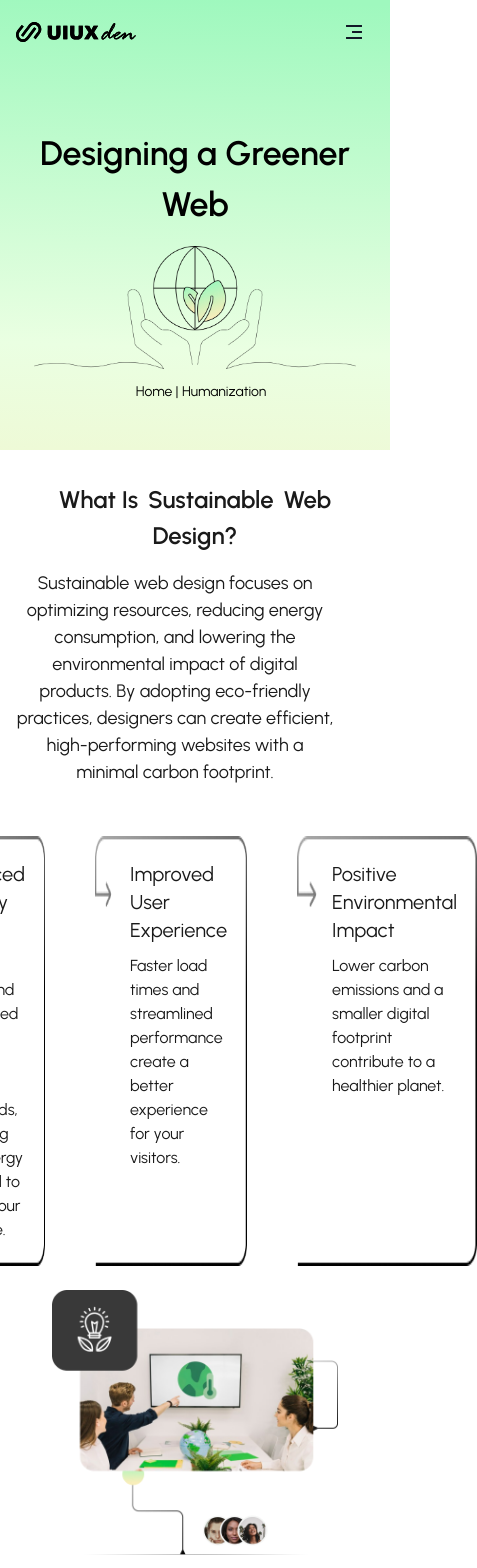
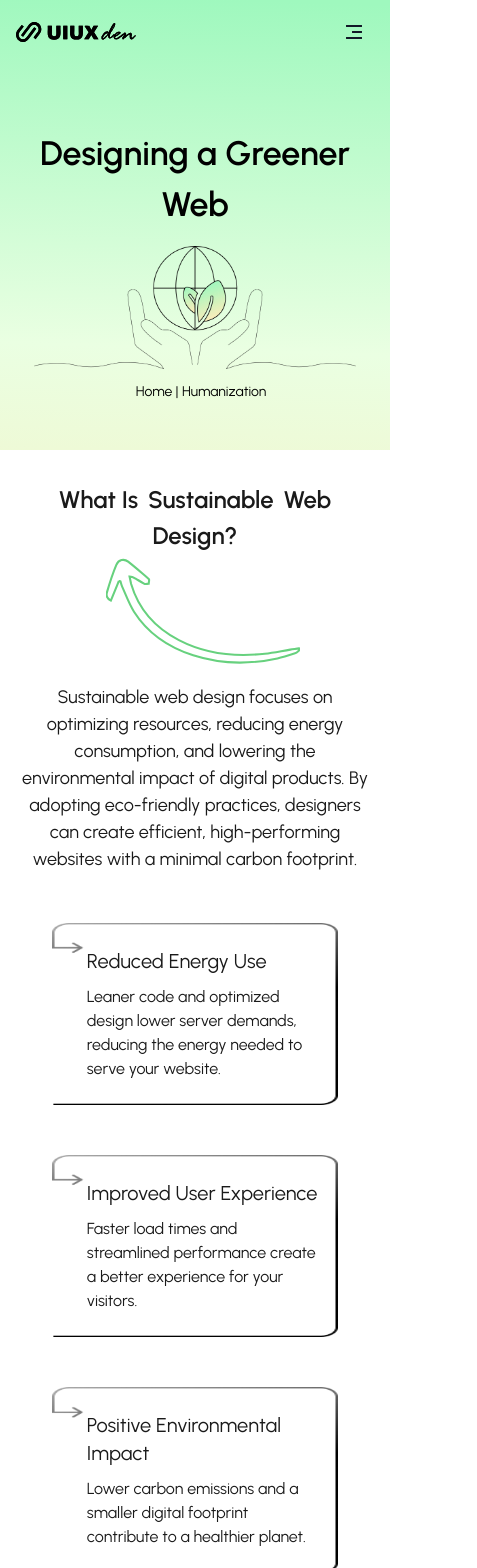
Before and after one commit to rtksng/uiuxden, a React (Vite) app: page /uiuxdenred/sustainable in a window 390 px wide. Shown: the top 1568 px of the page, 477 px wide, since content can reach past the window. Built offline with nearby package versions, Linux system fonts and the light colour scheme.

Commit message:
Sustainability Page

```diff
--- /dev/null
+++ b/src/components/ArrowAnimation.tsx
@@ -0,0 +1,43 @@
+import React from 'react';
+import { useInView } from 'react-intersection-observer';
+import '../index.css';
+
+// Define props type for height and width
+interface ArrowAnimationProps {
+    width?: number; // Optional width
+    height?: number; // Optional height
+    stroke?: number; // Optional height
+    nameOfClass?: string; // Optional height
+}
+
+const ArrowAnimation: React.FC<ArrowAnimationProps> = ({ width = 194, height = 114, stroke = 2, nameOfClass = "svg-container" }) => {
+    const { ref, inView } = useInView({
+        triggerOnce: true,
+        threshold: 0.5,
+
+    });
+    console.log("Arrow inView:", inView);
+
+    return (
+        <div className={nameOfClass} >
+
+            <svg
+                ref={ref}
+                width={width}
+                height={height}
+                viewBox="0 0 186 100"
+                fill="none" xmlns="http://www.w3.org/2000/svg"
+                className={`path-animation ${inView ? 'active' : ' '}`}
+            >
+
+                <path d="M12.3338 21.2365C9.87256 27.3477 7.35278 33.2603 4.65126 40.0025C0.838092 38.1519 0.059484 35.0279 0.903475 32.1066C3.43541 23.3428 6.22511 14.4894 9.90519 5.76459C11.9855 0.771209 17.3163 -0.424027 21.223 2.70813C27.8533 7.85049 34.0266 13.3706 40.4577 18.8012C40.8326 19.109 41.3656 19.4713 41.3245 19.8141C41.418 21.0956 41.0956 22.4121 40.9314 23.7832C39.5255 23.8337 37.7212 24.4606 36.8719 23.9892C33.8495 22.4113 31.1844 20.5998 28.4198 18.9323C26.8793 18.0441 25.5966 17.0662 22.5681 16.914C23.1125 19.2433 23.5574 21.7168 24.1018 24.0462C38.0361 71.3273 89.5166 98.0072 152.367 90.9523C160.468 89.9988 168.494 88.3054 176.636 87.0092C179.489 86.5654 182.242 86.2658 185.095 85.8221C185.37 86.2739 185.388 86.8154 185.663 87.2672C184.292 88.4006 182.939 90.0754 181.234 90.5582C175.663 92.3844 170.092 94.2106 164.345 95.4408C107.194 107.852 51.9339 90.0413 26.8391 50.6895C22.0603 43.1518 19.1268 34.6444 15.4786 26.6044C14.694 24.906 14.3252 23.1726 13.7983 21.3847C13.5815 21.1314 13.0075 21.1119 12.3338 21.2365Z" fill="#3abf880"
+                    stroke="#67D17E"
+                    strokeWidth={stroke}
+                />
+            </svg>
+
+        </div>
+    );
+};
+
+export default ArrowAnimation;
--- a/src/components/StrokeAnimation.tsx
+++ b/src/components/StrokeAnimation.tsx
@@ -17,7 +17,7 @@ const SVGAnimation: React.FC<SVGAnimationProps> = ({ width = 194, height = 114,
     });
 
     return (
-        <div className={nameOfClass}>
+        <div className={nameOfClass} >
             <svg
                 ref={ref}
                 width={width}
--- a/src/index.css
+++ b/src/index.css
@@ -1393,9 +1393,20 @@ height: 150px;
     max-width: 100%;
     margin-top: 0;
   }
+
+  .custom-sutainable .sus-wd-boxes{
+    max-width: 40%;
+  }
 }
-Button.gradient-btn{
-background: linear-gradient(180deg, #9FF8BE 0%, #F8EDBA 87.46%);
-color: #1A1A1A;
 
+@media (max-width: 576px) {
+
+  .custom-sutainable .sus-wd-boxes{
+    max-width: 80%;
+  }
 }
+
+Button.gradient-btn {
+  background: linear-gradient(180deg, #9FF8BE 0%, #F8EDBA 87.46%);
+  color: #1A1A1A;
+}
--- a/src/pages/Sustainable.tsx
+++ b/src/pages/Sustainable.tsx
@@ -18,6 +18,7 @@ import TransformingSliderFirst from "../assets/humanization/human-cetered-first-
 import Heroimage from "../assets/sustainability/hero-secimg.png";
 import CaseStudyCarousel from "../components/Homepage/CaseStudyCarousel";
 import Tabs from "../components/Tabs2";
+import ArrowAnimation from "../components/ArrowAnimation";
 import ReachArrows from "../assets/reachus-arrows.svg";
 
 
@@ -114,6 +115,8 @@ const Sustainable = () => {
                         </h1>
                     </div>
 
+
+
                     <div className="flex flex-wrap justify-center items-center gap-4 xl:gap-6 w-full mt-4 sm:mt-[50px] lg:mt-[80px] xl:mt-[40px] 2xl:mt-[50px] ">
                         <img
                             src={Heroimage}
@@ -150,11 +153,12 @@ const Sustainable = () => {
                                     Sustainable
                                 </span>{" "}
                                 Web Design?
+                                <ArrowAnimation nameOfClass="svg-container pl-4" />
                             </h5>
-                            <p className="text-[18px] text-center xl:text-start sm:text-[18px]font-medium text-primary-dark2 mt-4 xl:mt-8 pe-5 me-5">
+                            <p className="text-[18px] text-center xl:text-start sm:text-[18px]font-medium text-primary-dark2 mt-4 xl:mt-8 xl:pe-5 xl:me-5">
                                 Sustainable web design focuses on optimizing resources, reducing energy consumption, and lowering the environmental impact of digital products. By adopting eco-friendly practices, designers can create efficient, high-performing websites with a minimal carbon footprint.
                             </p>
-                            <div className="flex justify-center xl:justify-start gap-[50px] mb-6 xl:mb-0 mt-[50px]">
+                            <div className="flex flex-wrap md:flex-nowrap justify-center xl:justify-start gap-[50px] mb-12 xl:mb-0 mt-[50px]">
                                 <div className="sus-wd-boxes max-w-[224px] p-[35px] pr-[20px] py-[24px]">
                                     <p className="text-xl text-[#1A1A1A] mb-[10px]">
                                         Reduced Energy
```
